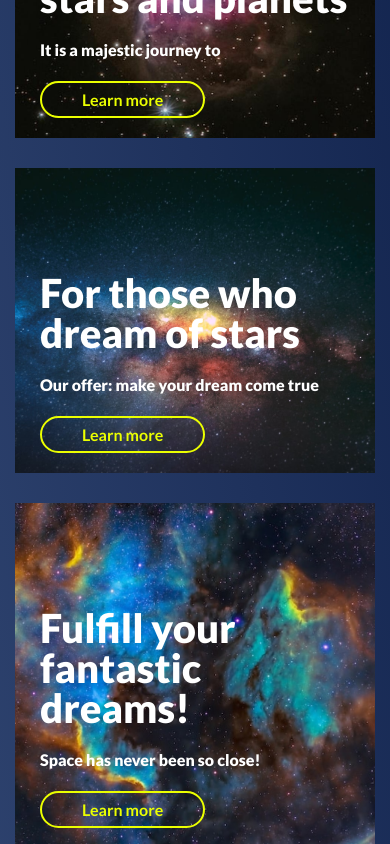
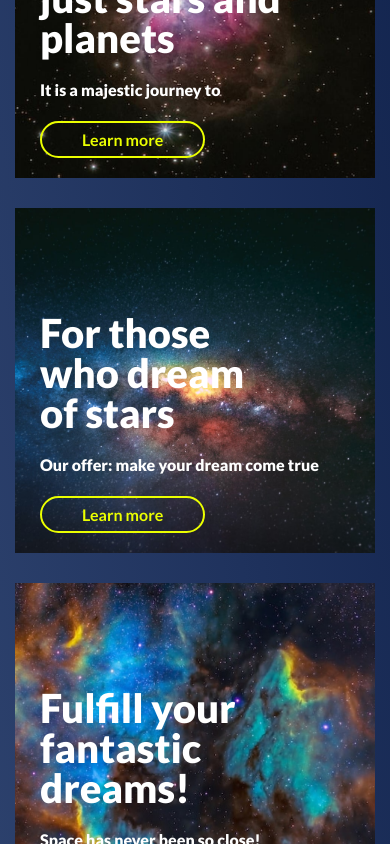
Before and after one commit to Dzehil02/space_x, a React (Create React App) app: page / in a window 390 px wide. Shown: the part 1156-2000 px from the top of the page. Built offline with nearby package versions, Linux system fonts and the light colour scheme.

Commit message:
fix: flex cards for tablet and mobile

```diff
--- a/src/App.scss
+++ b/src/App.scss
@@ -496,10 +496,6 @@ $mobile: 360px;
 
     &__block-text {
       padding: 105px 30px 20px 25px;
-      @include flex-half;
-      &.block-text--big {
-        @include flex-half;
-      }
     }
   }
 
@@ -508,13 +504,6 @@ $mobile: 360px;
 
     &__container {
       padding: 0;
-    }
-
-    &__block-text {
-      @include flex-half(48%, true);
-      &.block-text--big {
-        @include flex-half(48%, true);
-      }
     }
   }
 }
@@ -584,15 +573,14 @@ $mobile: 360px;
 
   @include media-query($tablet) {
     padding: 105px 20px 20px 25px;
-    @include flex-half(48%, true);
-    &.block-text--big {
-      @include flex-half(48%, true);
-    }
+
+    @include flex-half(47%, true);
+
     &__title {
       font-size: 40px;
 
       &--small {
-        max-width: 635px;
+        max-width: 245px;
       }
     }
 
@@ -618,7 +606,10 @@ $mobile: 360px;
   }
 
   @include media-query($mobile) {
-    padding: 100px 40px 30px 25px;
+    padding: 95px 40px 30px 25px;
+
+    @include flex-half(100%, true);
+
   }
 }
 
```
